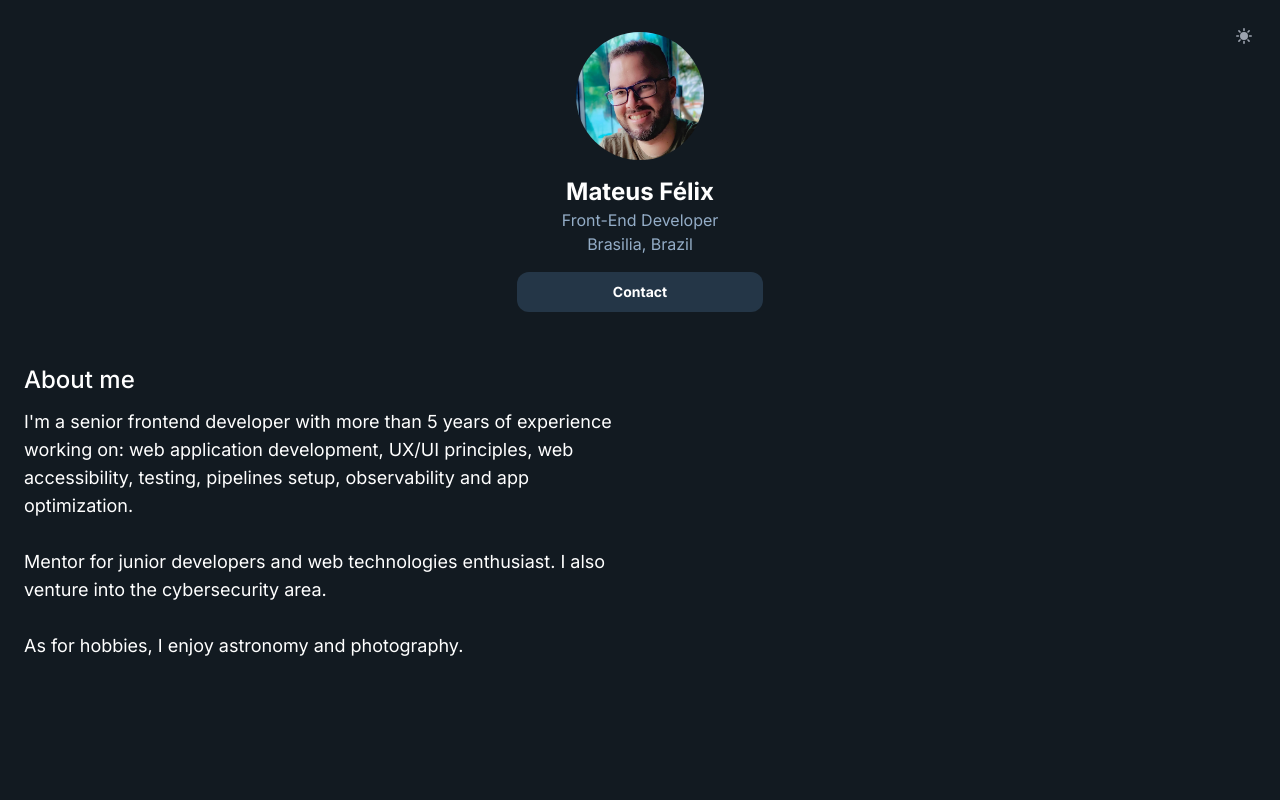
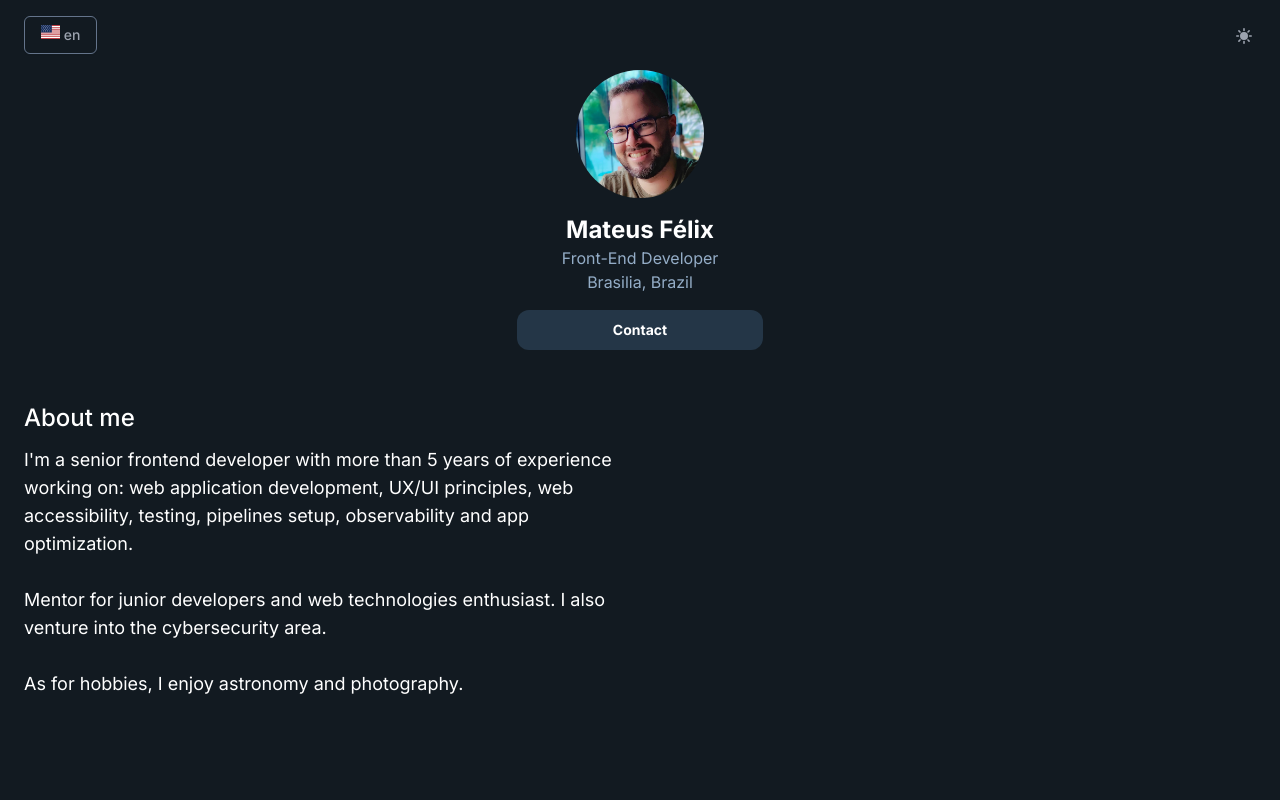
Before and after one commit to thebinaryfelix/me, a Next.js app: page /en in a window 1280 px wide. Shown: the top 800 px of the page. Built offline with nearby package versions, Linux system fonts and the light colour scheme.

Commit message:
feat(ThemeProvider): implement LanguageSelector

```diff
--- a/src/client/components/templates/ThemeProvider/ThemeProvider.tsx
+++ b/src/client/components/templates/ThemeProvider/ThemeProvider.tsx
@@ -1,6 +1,6 @@
 import React, { ReactNode } from 'react'
 import { ThemeProvider as NextThemeProvider } from 'next-themes'
-import { ToggleThemeButton } from '@/client/components'
+import { LanguageSelector, ToggleThemeButton } from '@/client/components'
 import { TranslationProps } from '@/types/translation'
 
 interface ThemeProviderProps {
@@ -12,6 +12,8 @@ export const ThemeProvider = ({ children, dictionary }: ThemeProviderProps) => (
   // @ts-ignore
   <NextThemeProvider attribute='class' defaultTheme='dark'>
     <main className='container m-auto py-4 px-6'>
+      <LanguageSelector />
+
       <div className='flex justify-end absolute top-4 right-4'>
         <ToggleThemeButton dictionary={dictionary} />
       </div>
```
